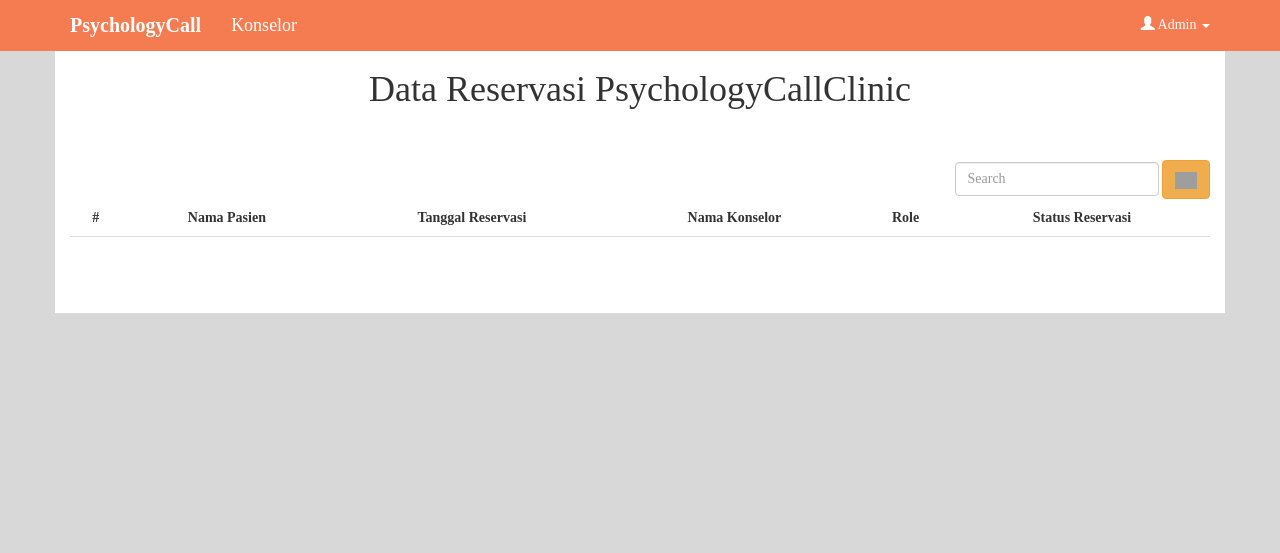
After one commit to mangrio00/psychologycallClinic, a CodeIgniter app: page /psychologycallClinic/welcome/adminReservasi in a window 1280 px wide. The commit adds this page. Shown: the top 553 px of the page. Run offline with CodeIgniter, Linux system fonts and the light colour scheme; some libraries are stand-ins or nearby versions; grey boxes are pictures that could not be loaded.

Commit message:
mengubah view

```diff
--- a/psychologycallClinic/application/controllers/Welcome.php
+++ b/psychologycallClinic/application/controllers/Welcome.php
@@ -18,10 +18,47 @@ class Welcome extends CI_Controller {
 	 * map to /index.php/welcome/<method_name>
 	 * @see https://codeigniter.com/user_guide/general/urls.html
 	 */
+	//DEFAULT PAGE
 	public function index()
 	{
-		$this->load->view('template/header');
+		$this->load->view('template/headerDefault');
+		$this->load->view('default/home'); //page_home not yet
+		$this->load->view('template/footer');
+	}
+	public function konselor()
+	{
+		$this->load->view('template/headerDefault');
+		$this->load->view('default/konselor');
+		$this->load->view('template/footer');
+	}
+
+	//ADMIN PAGE
+	public function adminPasien()
+	{
+		$this->load->view('template/headerAdmin');
 		$this->load->view('admin/adminPasien');
 		$this->load->view('template/footer');
 	}
+
+	public function adminKonselor()
+	{
+		$this->load->view('template/headerAdmin');
+		$this->load->view('admin/adminKonselor');
+		$this->load->view('template/footer');
+	}
+
+	public function adminReservasi()
+	{
+		$this->load->view('template/headerAdmin');
+		$this->load->view('admin/adminReservasi');
+		$this->load->view('template/footer');
+	}
+
+	//KONSELOR PAGE
+	// public function konselorReservasi()
+	// {
+	// 	$this->load->view('template/headerKonselor');
+	// 	$this->load->view('konselor/');
+	// 	$this->load->view('template/footer');
+	// }
 }
--- a/psychologycallClinic/application/views/admin/adminReservasi.php
+++ b/psychologycallClinic/application/views/admin/adminReservasi.php
@@ -1,35 +1,5 @@
-<!doctype html>
-<html lang="en">
-  <head>
-  <meta charset="utf-8">
-  <meta name="viewport" content="width=device-width, initial-scale=1">
-  <link rel="stylesheet" href="https://maxcdn.bootstrapcdn.com/bootstrap/3.4.0/css/bootstrap.min.css">
-  <script src="https://ajax.googleapis.com/ajax/libs/jquery/3.3.1/jquery.min.js"></script>
-  <link rel="stylesheet" type="text/css" href="https://cdn.datatables.net/1.10.19/css/jquery.dataTables.css">
-  <script type="text/javascript" charset="utf8" src="https://cdn.datatables.net/1.10.19/js/jquery.dataTables.js"></script>
-  <script src="https://maxcdn.bootstrapcdn.com/bootstrap/3.4.0/js/bootstrap.min.js"></script>
-  <link rel="stylesheet" href="https://use.fontawesome.com/releases/v5.8.1/css/all.css" integrity="sha384-50oBUHEmvpQ+1lW4y57PTFmhCaXp0ML5d60M1M7uH2+nqUivzIebhndOJK28anvf" crossorigin="anonymous">
-  <link rel="stylesheet" href="assets/css/style.css">
-  <title>PsychologicalCall</title>
-
-  </head>
-  <body>
-
-        <ul class="nav navbar-nav navbar-right text-center">
-        <li class="dropdown pull-right">
-            <a class="dropdown-toggle" data-toggle="dropdown" ><span class="glyphicon glyphicon-user"></span> Admin
-            <span class="caret"></span></a>
-            <ul class="dropdown-menu">
-            <li class="dropdown-item"><a href="#">Kelola Konselor</a></li>
-            <li class="dropdown-item"><a href="#">Kelola Pasien</a></li>
-            <li class="dropdown-item"><a href="#">List Reservasi</a></li>
-            <li class="dropdown-item"><a href="#">Log Out</a></li>
-            </ul>
-        </li>
-        </ul>
-    </div>
-    </nav>
-    <center>
+ <!-- ISI WEB -->
+   <center>
     <div class="container" id="containerAdmin">
         <h1 style= margin-top:70px;> Data Reservasi PsychologyCallClinic </h1><br><br>
         <div class="instruksiSearch">
@@ -57,6 +27,7 @@
                     <td class="text-center"></td>
                     <td class="text-center"></td>
                     <td class="text-center"></td>
+                    <td class="text-center"></td>
                 </tr>
             </tbody>
         </table>
--- a/psychologycallClinic/application/views/template/header.php
+++ /dev/null
@@ -1,6 +0,0 @@
-<nav class="navbar navbar-fixed-top">
-    <div class="container">
-        <ul class="nav navbar-nav">
-        <li><a class="navbar-brand" href="#">PsychologyCall</a></li>
-        <li class="active"><a href="#">Konselor</a></li>
-        </ul>
--- /dev/null
+++ b/psychologycallClinic/application/views/template/headerAdmin.php
@@ -0,0 +1,36 @@
+<!doctype html>
+<html lang="en">
+  <head>
+  <meta charset="utf-8">
+  <meta name="viewport" content="width=device-width, initial-scale=1">
+  <link rel="stylesheet" href="https://maxcdn.bootstrapcdn.com/bootstrap/3.4.0/css/bootstrap.min.css">
+  <script src="https://ajax.googleapis.com/ajax/libs/jquery/3.3.1/jquery.min.js"></script>
+  <link rel="stylesheet" type="text/css" href="https://cdn.datatables.net/1.10.19/css/jquery.dataTables.css">
+  <script type="text/javascript" charset="utf8" src="https://cdn.datatables.net/1.10.19/js/jquery.dataTables.js"></script>
+  <script src="https://maxcdn.bootstrapcdn.com/bootstrap/3.4.0/js/bootstrap.min.js"></script>
+  <link rel="stylesheet" href="https://use.fontawesome.com/releases/v5.8.1/css/all.css" integrity="sha384-50oBUHEmvpQ+1lW4y57PTFmhCaXp0ML5d60M1M7uH2+nqUivzIebhndOJK28anvf" crossorigin="anonymous">
+  <link rel="stylesheet" href="<?= base_url(); ?>/assets/css/style.css">
+  <title>PsychologicalCall</title>
+
+  </head>
+  <nav class="navbar navbar-fixed-top">
+      <div class="container">
+          <ul class="nav navbar-nav">
+          <li><a class="navbar-brand">PsychologyCall</a></li>
+          <li class="active"><a href="#">Konselor</a></li>
+          </ul>
+          <body>
+          <ul class="nav navbar-nav navbar-right text-center">
+          <li class="dropdown pull-right">
+              <a class="dropdown-toggle" data-toggle="dropdown" ><span class="glyphicon glyphicon-user"></span> Admin
+              <span class="caret"></span></a>
+              <ul class="dropdown-menu">
+              <li class="dropdown-item"><a href="<?= base_url(); ?>welcome/adminKonselor">Kelola Konselor</a></li>
+              <li class="dropdown-item"><a href="<?= base_url(); ?>welcome/adminPasien">Kelola Pasien</a></li>
+              <li class="dropdown-item"><a href="<?= base_url(); ?>welcome/adminReservasi">List Reservasi</a></li>
+              <li class="dropdown-item"><a href="#">Log Out</a></li>
+              </ul>
+          </li>
+          </ul>
+    </div>
+  </nav>
```
Also changed, not shown: psychologycallClinic/application/views/admin/adminKonselor.php (+0 -29 lines), psychologycallClinic/application/views/admin/adminPasien.php (+0 -31 lines), psychologycallClinic/application/views/default/home.php (added, +13 -0 lines), psychologycallClinic/application/views/default/konselor.php (added, +13 -0 lines), psychologycallClinic/application/views/template/headerDefault.php (added, +28 -0 lines), psychologycallClinic/application/views/template/headerKonselor.php (added, +35 -0 lines).
